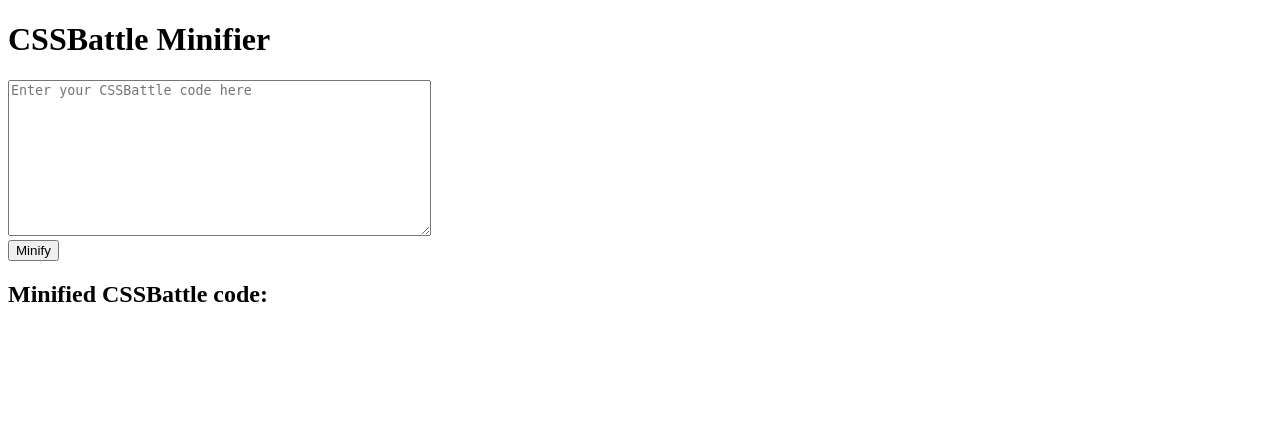
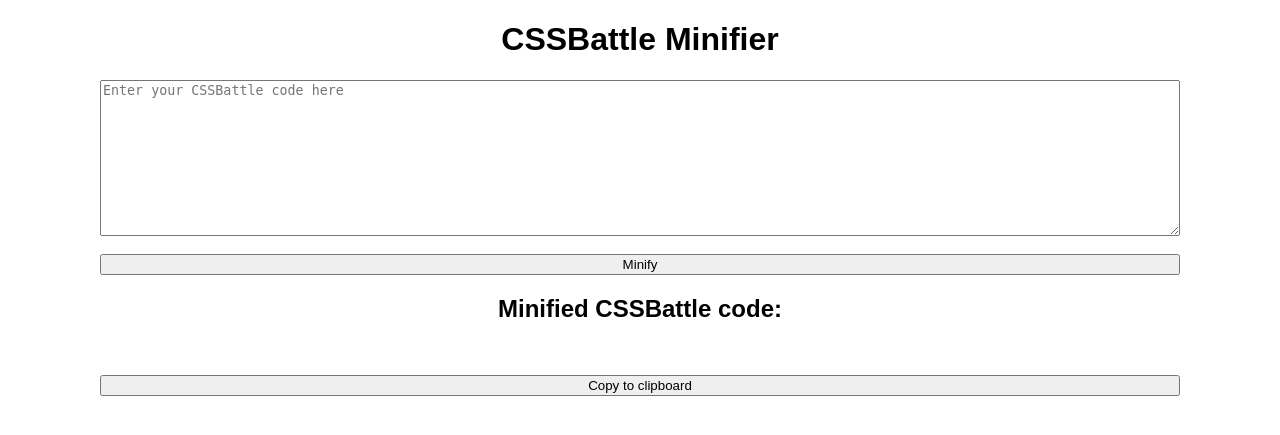
Before and after one commit to arnav-exe/cssbattle-condenser, a Flask app: page / in a window 1280 px wide. Shown: the top 435 px of the page. Run offline with Flask 3, Linux system fonts and the light colour scheme.

Commit message:
fixed bug in minifier and added styling to website

```diff
--- a/templates/index.html
+++ b/templates/index.html
@@ -22,17 +22,30 @@
             })
             .catch(err => console.log(err))
         }
+
+        const copyToClipboard = _ => {
+            const formattedText = document.getElementById("formattedText").innerText;
+            navigator.clipboard.writeText(formattedText)
+            .then(_ => {
+                alert("Copied to clipboard");
+            })
+            .catch(err => console.log(err))
+        };
     </script>
 </head>
-<body>
-    <h1>CSSBattle Minifier</h1>
+<body style="font-family: Arial, Helvetica, sans-serif; margin: 0; padding: 0;">
+    <div style="display: flex; justify-content: center; flex-direction: column; padding: 0 100px;">
+        <h1 style="text-align: center;">CSSBattle Minifier</h1>
 
-    <textarea id="inputText" rows="10" cols="50" placeholder="Enter your CSSBattle code here"></textarea>
-    <br>
+        <textarea id="inputText" rows="10" cols="50" placeholder="Enter your CSSBattle code here"></textarea>
+        <br>
 
-    <button onclick="submitText()">Minify</button>
+        <button onclick="submitText()">Minify</button>
 
-    <h2>Minified CSSBattle code:</h2>
-    <p id="formattedText"></p>
+        <h2 style="text-align: center;">Minified CSSBattle code:</h2>
+        <p id="formattedText"></p>
+
+        <button id="copyToClipboard" onclick="copyToClipboard()">Copy to clipboard</button>
+</div>
 </body>
 </html>
```
Also changed, not shown: main.py (+4 -16 lines).
